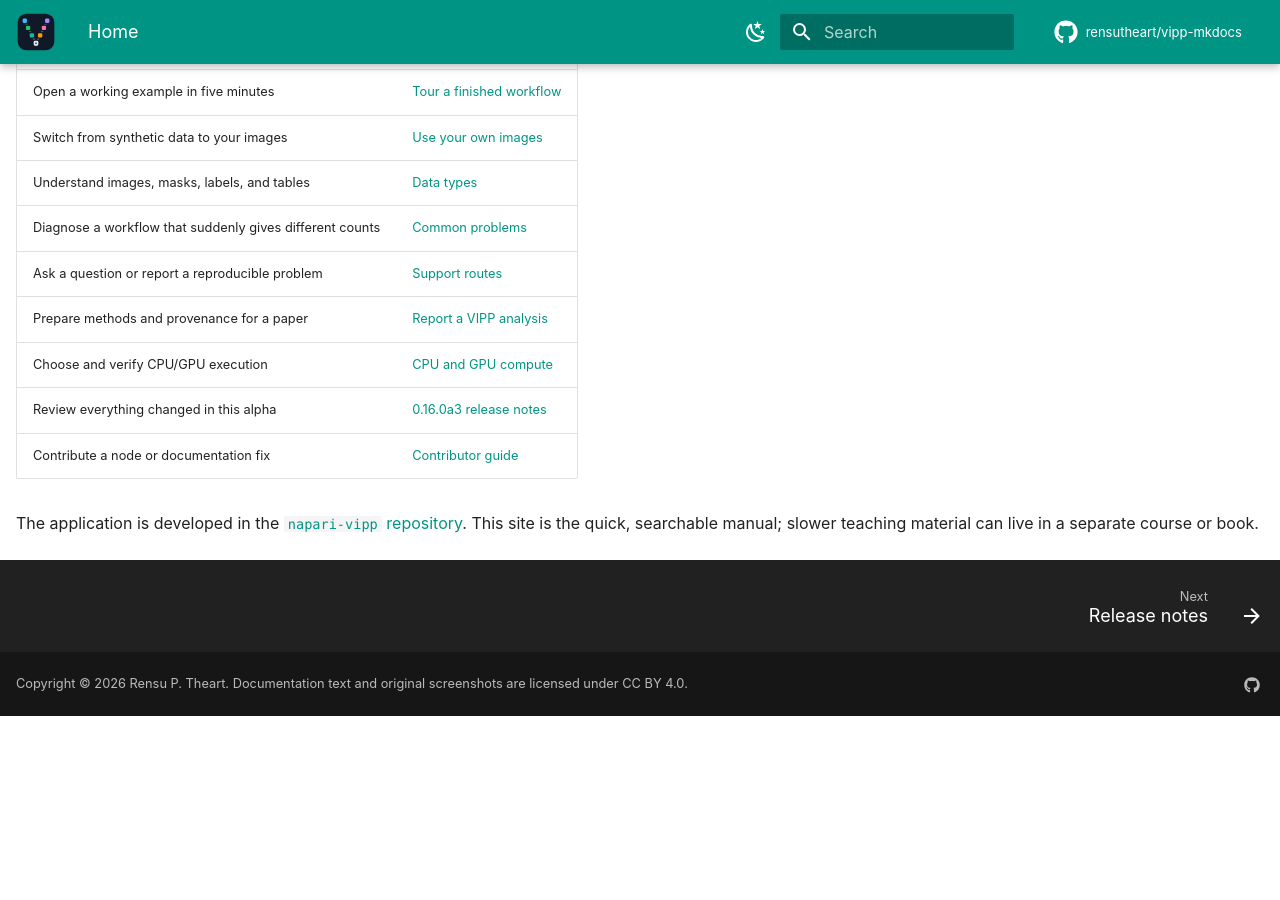
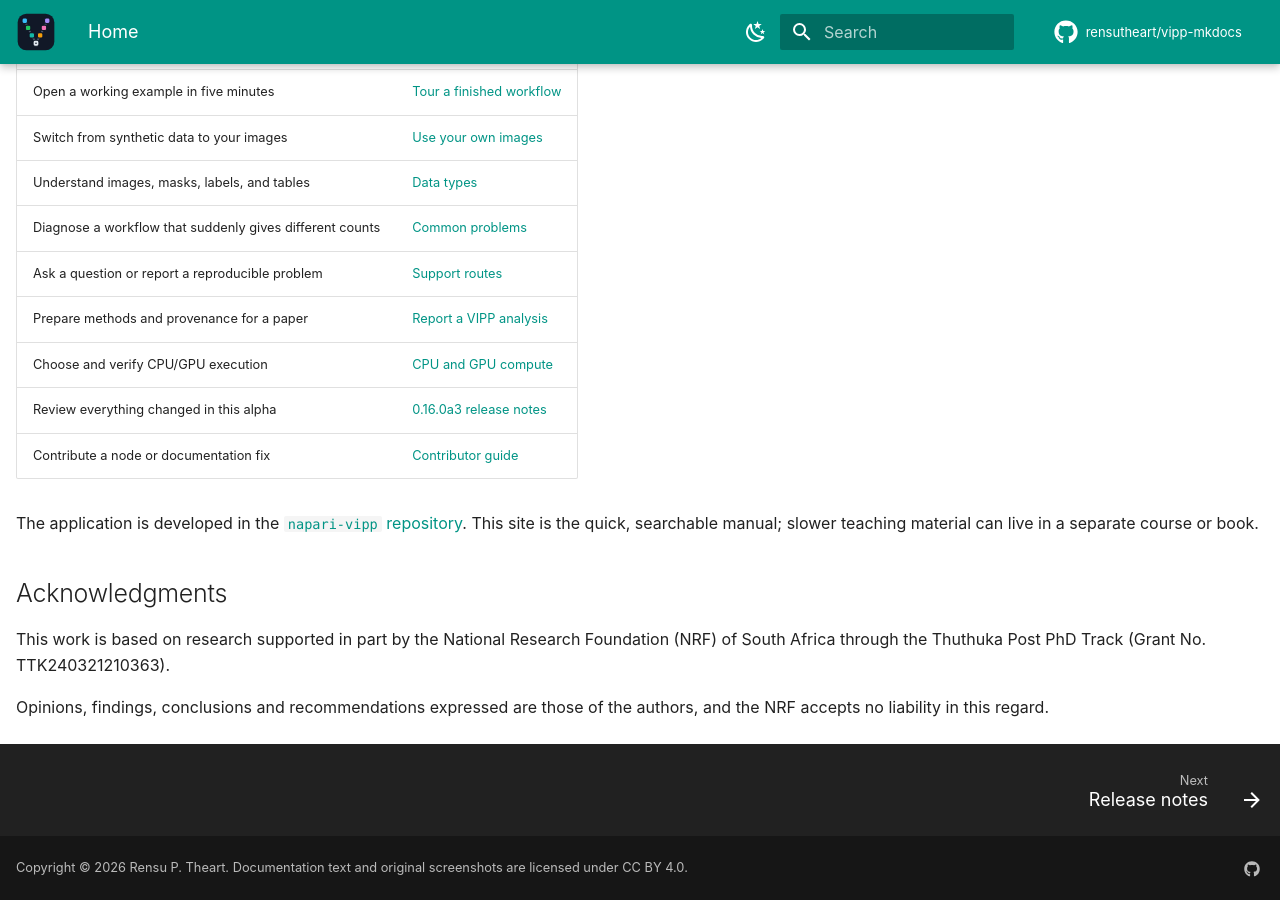
Before and after one commit to rensutheart/vipp-mkdocs, an MkDocs documentation site: the page built from docs/index.md, in a window 1280 px wide and 900 px high, scrolled down 2328 px. Built offline with MkDocs 1.6.1 and Material for MkDocs 9.7.7, drawn with Linux system fonts in a browser that asks for light colours; plug-ins that fetch from the network failed and are left out; comment, search, counter and statistics services are not loaded; the version menu is left out; before the commit the page ends 3044 px from its top, so only the background shows below that.

Commit message:
docs: acknowledge NRF Thuthuka support on manual home

```diff
--- a/docs/index.md
+++ b/docs/index.md
@@ -117,3 +117,12 @@ The application is developed in the
 [`napari-vipp` repository](https://github.com/rensutheart/napari-vipp). This
 site is the quick, searchable manual; slower teaching material can live in a
 separate course or book.
+
+## Acknowledgments
+
+This work is based on research supported in part by the National Research
+Foundation (NRF) of South Africa through the Thuthuka Post PhD Track
+(Grant No. TTK240321210363).
+
+Opinions, findings, conclusions and recommendations expressed are those of the
+authors, and the NRF accepts no liability in this regard.
```
